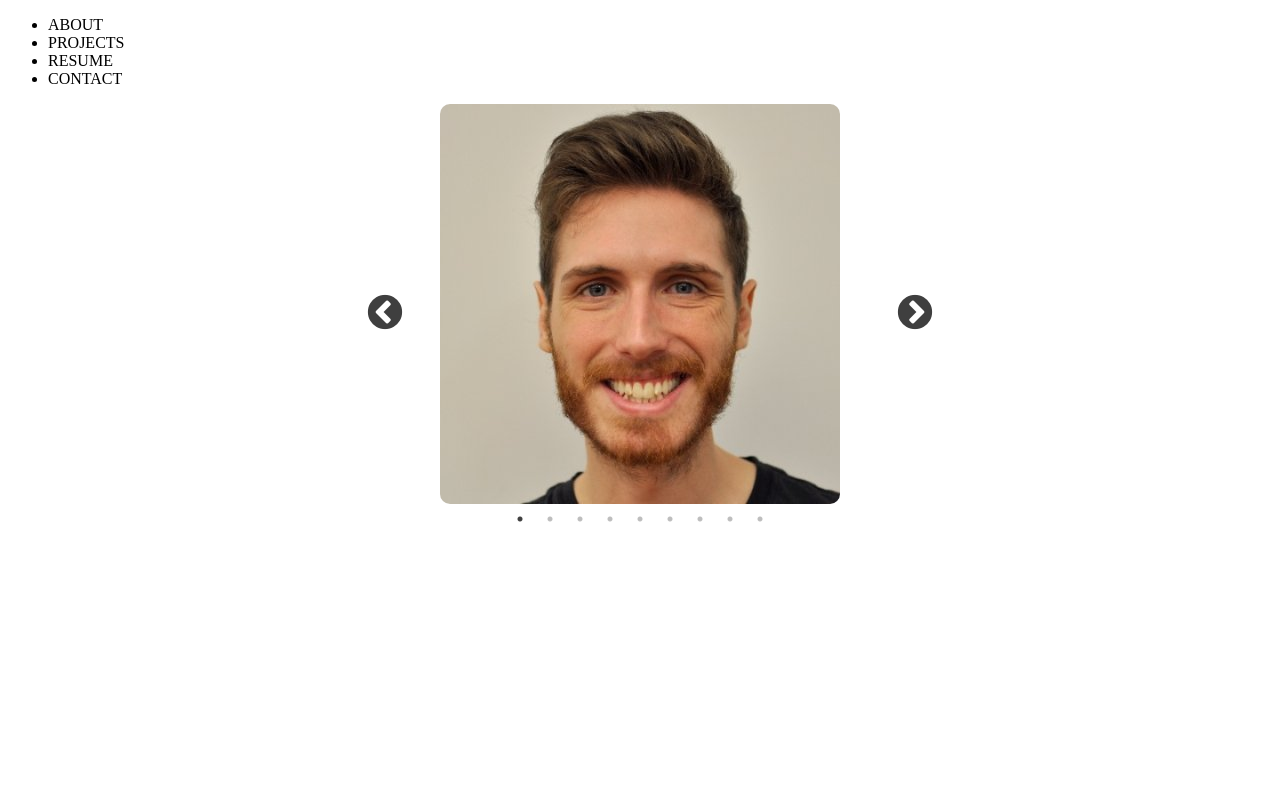
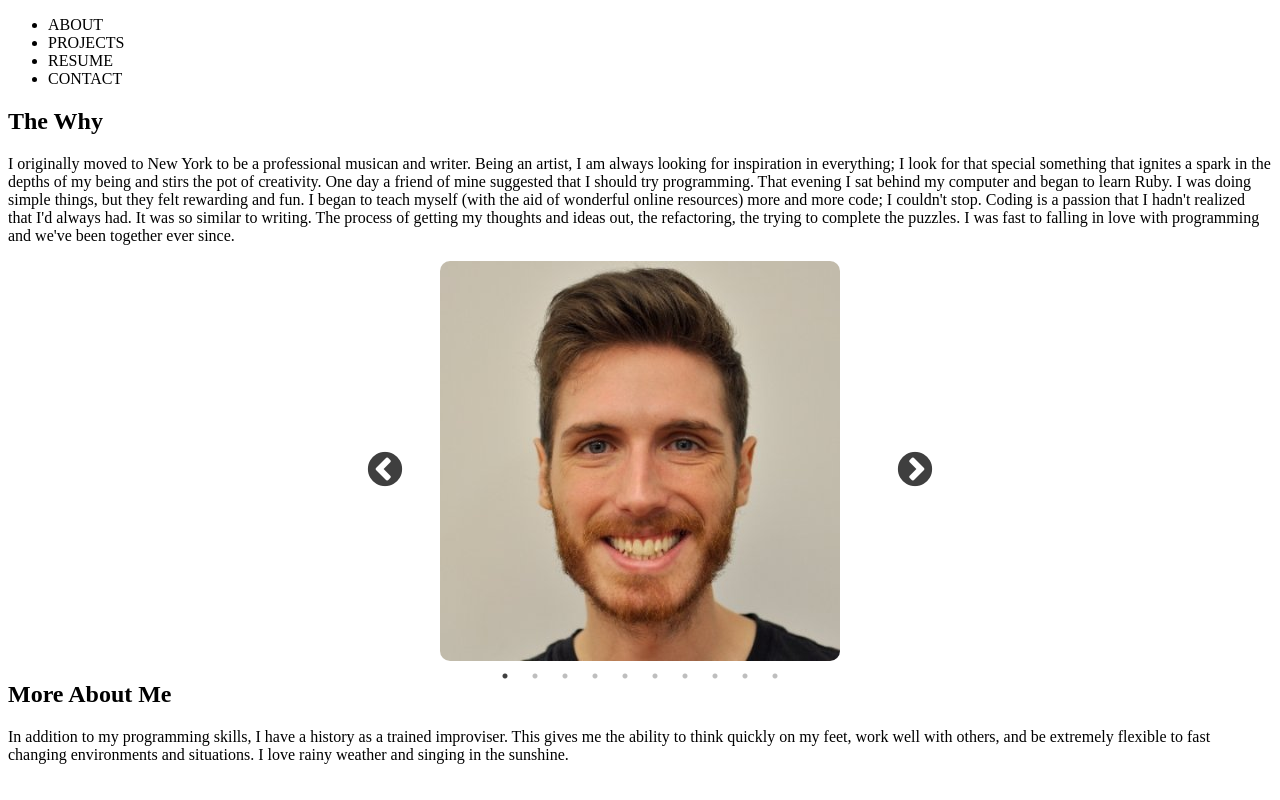
Before and after one commit to coreyladovsky/portfolio, a React (Create React App) app: page /about in a window 1280 px wide. Built offline with nearby package versions, Linux system fonts and the light colour scheme; the HTML template or start-up script is replaced by a standard one.

Commit message:
setting up to get projects and trying resume link

```diff
--- a/src/App.js
+++ b/src/App.js
@@ -3,6 +3,7 @@ import { Route, Switch, BrowserRouter } from "react-router-dom";
 import "./App.css";
 import NavBar from "./components/nav";
 import { About } from "./components/about";
+import Projects from "./components/project";
 
 class App extends Component {
   render() {
@@ -13,6 +14,7 @@ class App extends Component {
           <Route path="/" component={NavBar} />
           <Switch>
             <Route exact path="/about" component={About} />
+            <Route exact path="/projects" component={Projects} />
           </Switch>
         </div>
       </BrowserRouter>
--- a/src/components/about.jsx
+++ b/src/components/about.jsx
@@ -1,10 +1,42 @@
-import React from 'react';
-import PhotoSlider from './photos';
+import React from "react";
+import PhotoSlider from "./photos";
+import "./about.css";
 
 export const About = () => {
-  return(
-    <div>
-      <PhotoSlider/>
+  return (
+
+    <div className="about-container">
+      <div className="about-section">
+        <div>
+          <h2>The Why</h2>
+          <p>
+            I originally moved to New York to be a professional musican and
+            writer. Being an artist, I am always looking for inspiration in
+            everything; I look for that special something that ignites a spark
+            in the depths of my being and stirs the pot of creativity. One day a
+            friend of mine suggested that I should try programming. That evening
+            I sat behind my computer and began to learn Ruby. I was doing simple
+            things, but they felt rewarding and fun. I began to teach myself
+            (with the aid of wonderful online resources) more and more code; I
+            couldn't stop. Coding is a passion that I hadn't realized that I'd
+            always had. It was so similar to writing. The process of getting my
+            thoughts and ideas out, the refactoring, the trying to complete the
+            puzzles. I was fast to falling in love with programming and we've
+            been together ever since.
+          </p>
+        </div>
+      </div>
+          <PhotoSlider />
+      <div className="about-bonus">
+        <h2>More About Me</h2>
+        <p>
+          In addition to my programming skills, I have a history as a trained
+          improviser. This gives me the ability to think quickly on my feet,
+          work well with others, and be extremely flexible to fast changing
+          environments and situations. I love rainy weather and singing in the
+          sunshine.
+        </p>
+      </div>
     </div>
   );
 };
--- a/src/components/nav.jsx
+++ b/src/components/nav.jsx
@@ -10,7 +10,10 @@ class NavBar extends React.Component {
   handleSelection(event) {
     if(event.target.innerText) {
       let nextPage = event.target.innerText.toLowerCase();
-      this.props.history.push(`/${nextPage}`);
+      if(nextPage !== "resume") {
+        this.props.history.push(`/${nextPage}`);
+
+      }
     }
   }
 
--- a/src/components/photos.jsx
+++ b/src/components/photos.jsx
@@ -9,6 +9,7 @@ import photo6 from "../images/pic5.jpg";
 import photo7 from "../images/pic6.jpg";
 import photo8 from "../images/pic7.jpg";
 import photo9 from "../images/pic8.jpg";
+import photo10 from "../images/noboru.jpg";
 import "./photo.css";
 
 class PhotoSlider extends Component {
@@ -40,6 +41,8 @@ class PhotoSlider extends Component {
           <img src={photo8} alt="" />
 
           <img src={photo9} alt="" />
+
+          <img src={photo10} alt="" />
         </Slider>
       </div>
     );
--- a/src/components/project.jsx
+++ b/src/components/project.jsx
@@ -1,19 +1,14 @@
 import React from 'react';
 
-class Project extends React.Component {
+class Projects extends React.Component {
   render () {
-    const { image, liveLink, repoLink, description, title } = this.props;
     return(
       <div>
-        <div>title</div>
-        <img src={image} alt=""/>
-        <div>{description}</div>
-       <a href={liveLink} target="_blank">Live</a>
-       <a href={repoLink} target="_blank">Code</a>
+        projects
       </div>
     );
 
   }
 }
 
-export default Project;
+export default Projects;
```
Also changed, not shown: src/components/project_item.jsx (added, +19 -0 lines), src/components/about.css (added), src/images/noboru.jpg (added), 1 other file (tests, documents, lock files or other folders).
